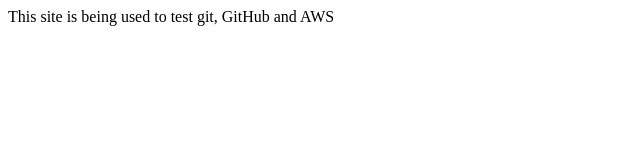
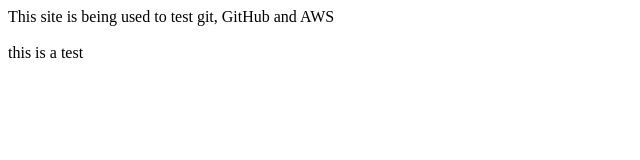
Before and after one commit to phantomHaxx/html, a plain HTML site: page index.html in a window 1280 px wide. Shown: the full height of the page, 0-640 px from the left. Drawn offline with Linux system fonts and the light colour scheme.

Commit message:
test change

```diff
--- a/index.html
+++ b/index.html
@@ -2,4 +2,7 @@
 <html>
 <title> This is my test website </title>
 <body> This site is being used to test git, GitHub and AWS </body>
+<br>
+<br>
+<p1> this is a test </p1>
 </html>
```
